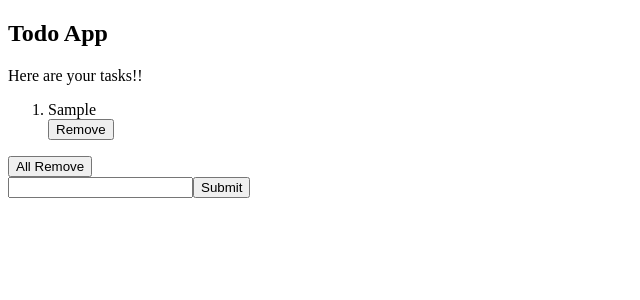
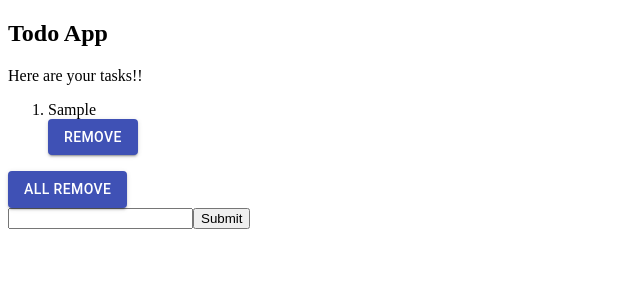
Before and after one commit to yasufumimyoi/react-todo-app, a React (Create React App) app: page / in a window 1280 px wide. Both pictures are taken after typing "Sample" into the empty fields and a click on the button "Submit". Shown: the top 300 px of the page, without its empty margins (0-640 px from the left). Built offline with nearby package versions, Linux system fonts and the light colour scheme; no server answers; the database is empty.

Commit message:
react-review5

```diff
--- a/package.json
+++ b/package.json
@@ -3,6 +3,7 @@
   "version": "0.1.0",
   "private": true,
   "dependencies": {
+    "@material-ui/core": "^4.11.0",
     "@testing-library/jest-dom": "^4.2.4",
     "@testing-library/react": "^9.3.2",
     "@testing-library/user-event": "^7.1.2",
--- a/src/memo6.js
+++ b/src/memo6.js
@@ -1,6 +1,7 @@
 import React from "react";
 import Memo7 from "./memo7";
 import { db } from "./firebase";
+import Button from "@material-ui/core/Button";
 
 class memo6 extends React.Component {
   constructor(props) {
@@ -92,10 +93,18 @@
             );
           })}
         </ol>
-        <button onClick={this.handleAllRemove}>All Remove</button>
+        <Button
+          variant="contained"
+          color="primary"
+          onClick={this.handleAllRemove}
+        >
+          All Remove
+        </Button>
         <form onSubmit={this.handleSubmit}>
           <input type="text" name="items" />
-          <button>Submit</button>
+          <button variant="contained" color="primary">
+            Submit
+          </button>
         </form>
       </div>
     );
--- a/src/memo7.js
+++ b/src/memo7.js
@@ -1,16 +1,19 @@
 import React from "react";
+import Button from "@material-ui/core/Button";
 
 const memo7 = (props) => {
   return (
     <div>
       <li key={props.index}>{props.item}</li>
-      <button
+      <Button
+        variant="contained"
+        color="primary"
         onClick={(e) => {
           props.handleRemove(props.item);
         }}
       >
         Remove
-      </button>
+      </Button>
     </div>
   );
 };
```
Also changed, not shown: 1 other file (tests, documents, lock files or other folders).
